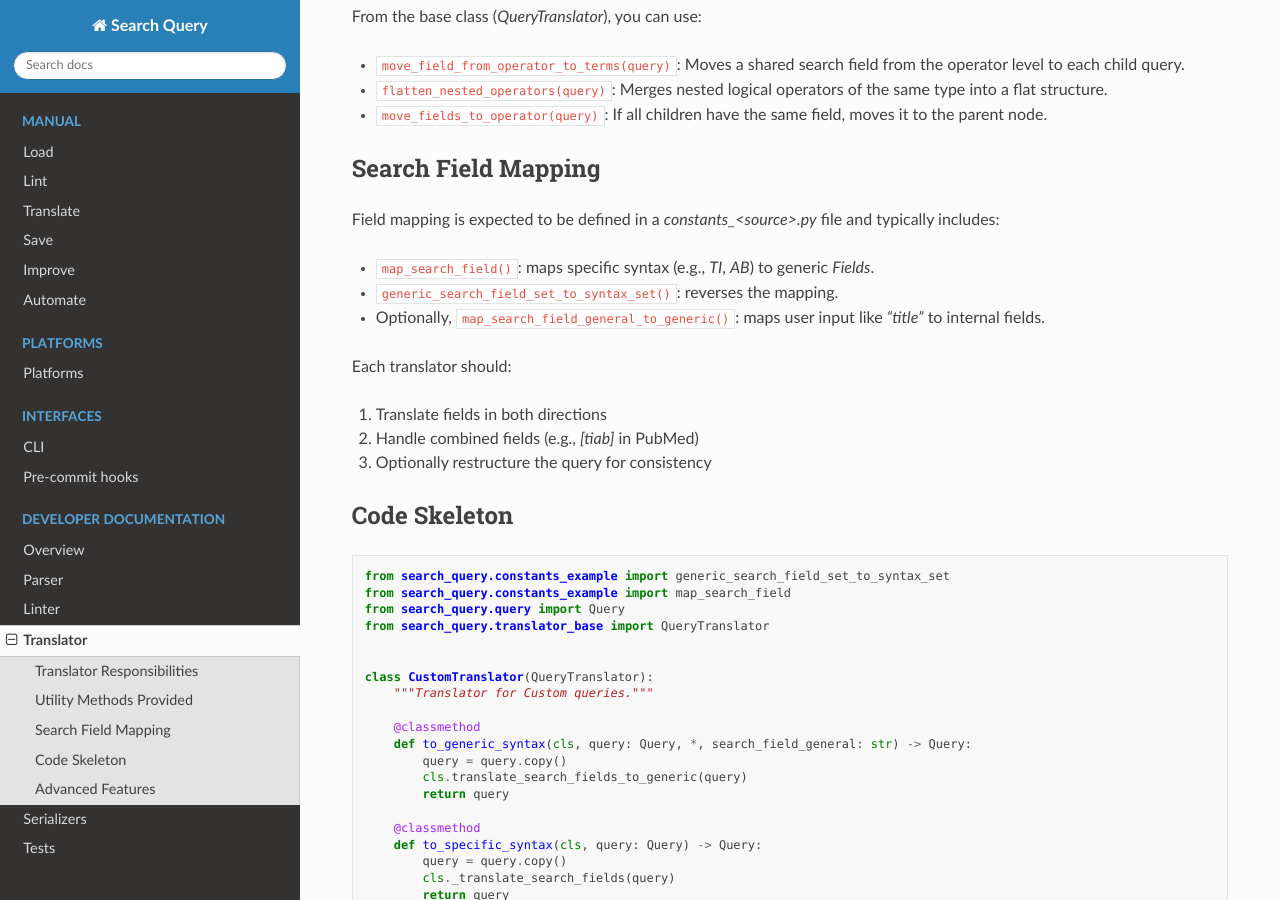
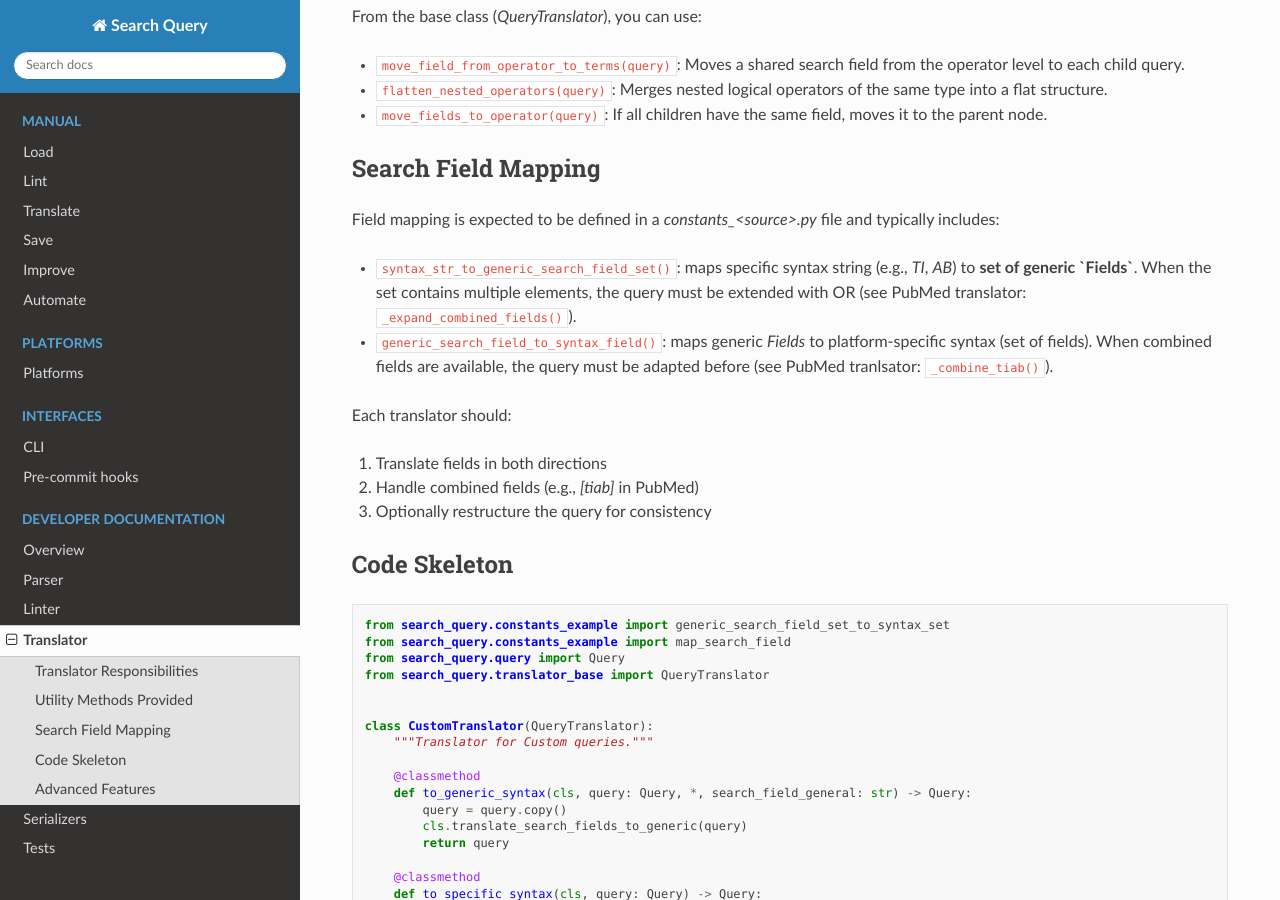
Before and after one commit to CoLRev-Environment/search-query, a Sphinx documentation site: the page built from docs/source/dev_docs/translator_development.rst, in a window 1280 px wide and 900 px high, scrolled down 630 px. Built offline with Sphinx 7.4.7 and the Read the Docs theme 3.1.0, drawn with Linux system fonts in a browser that asks for light colours.

Commit message:
revise docs

```diff
--- a/docs/source/dev_docs/translator_development.rst
+++ b/docs/source/dev_docs/translator_development.rst
@@ -35,9 +35,8 @@
 
 Field mapping is expected to be defined in a `constants_<source>.py` file and typically includes:
 
-- ``map_search_field()``: maps specific syntax (e.g., `TI`, `AB`) to generic `Fields`.
-- ``generic_search_field_set_to_syntax_set()``: reverses the mapping.
-- Optionally, ``map_search_field_general_to_generic()``: maps user input like `"title"` to internal fields.
+- ``syntax_str_to_generic_search_field_set()``: maps specific syntax string (e.g., `TI`, `AB`) to **set of generic `Fields`**. When the set contains multiple elements, the query must be extended with OR (see PubMed translator: ``_expand_combined_fields()``).
+- ``generic_search_field_to_syntax_field()``: maps generic `Fields` to platform-specific syntax (set of fields). When combined fields are available, the query must be adapted before (see PubMed tranlsator: ``_combine_tiab()``).
 
 Each translator should:
 
```
